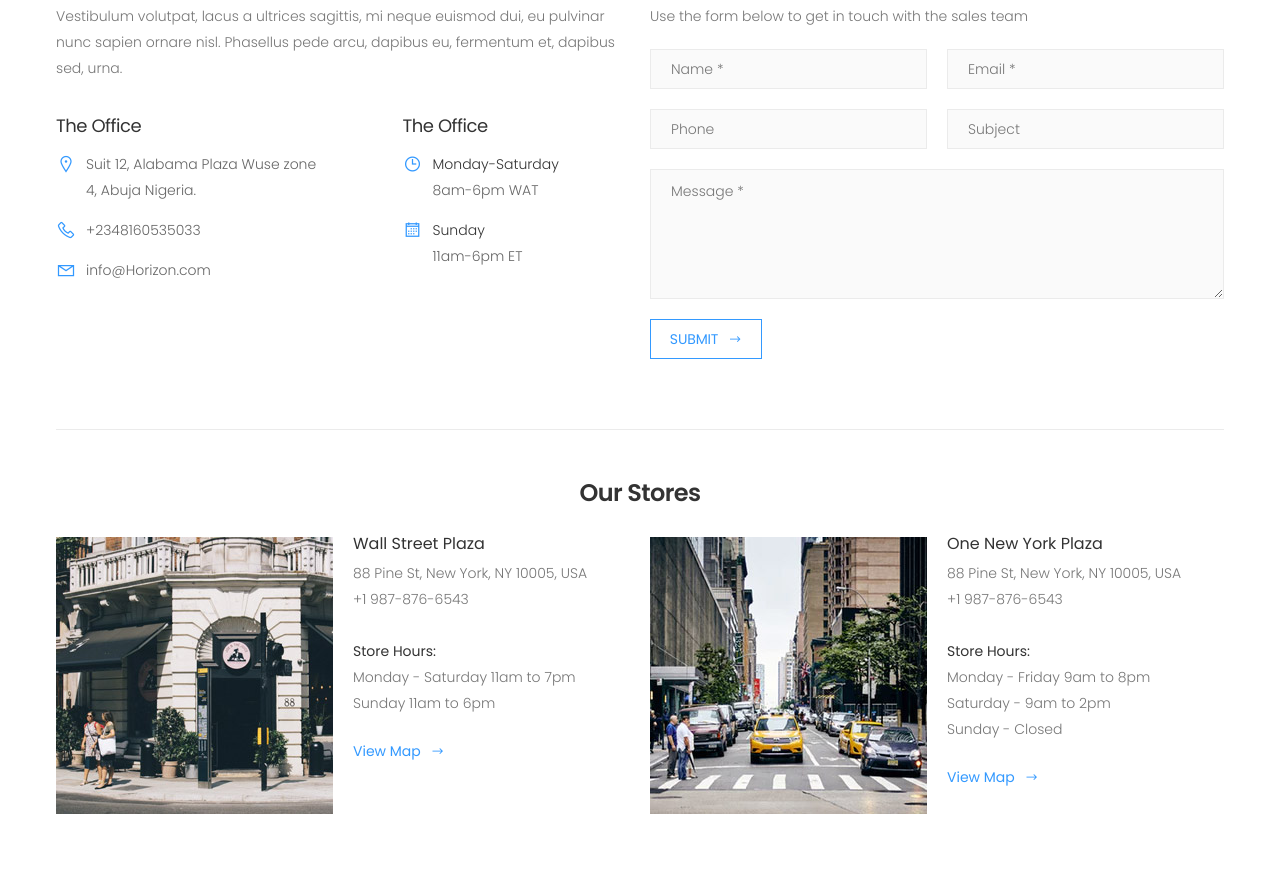
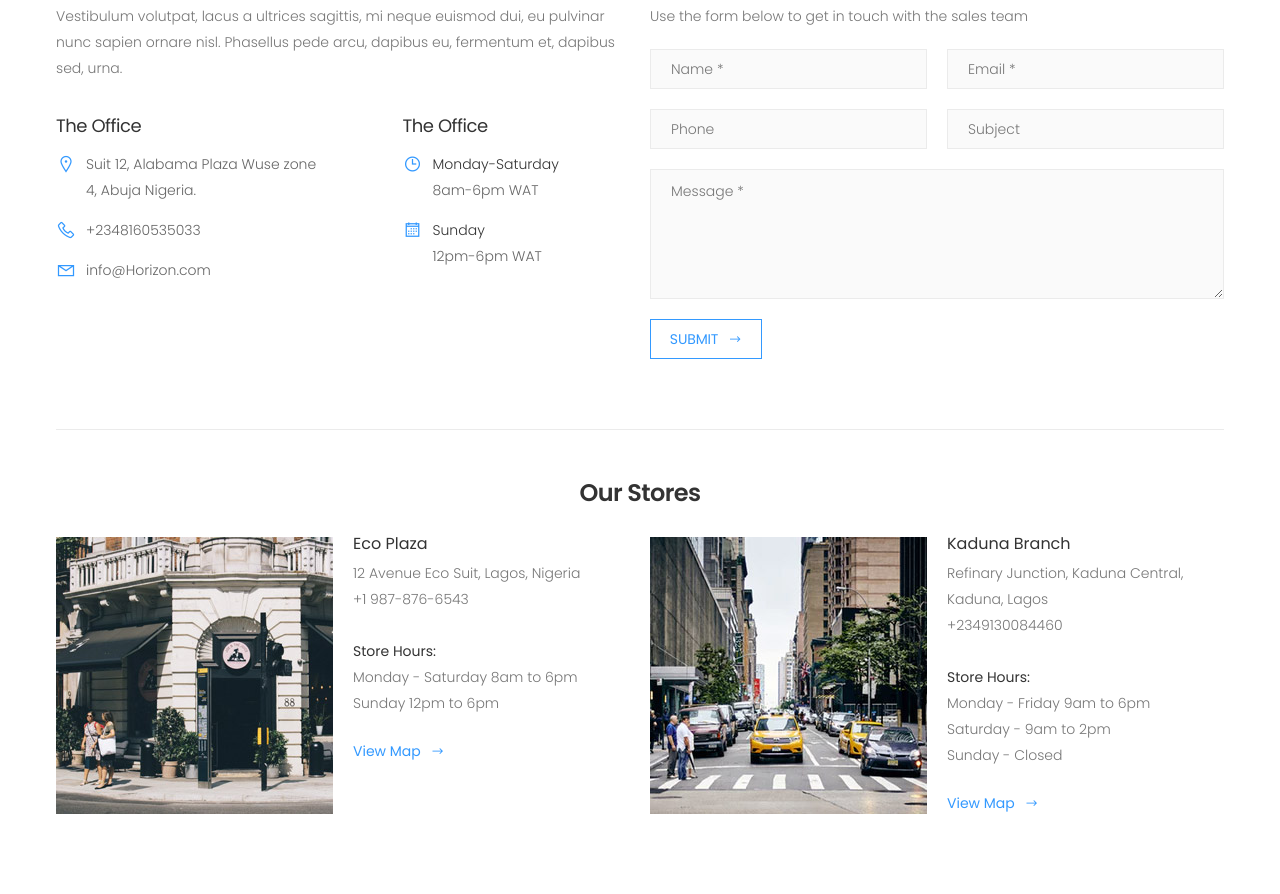
Before and after one commit to DamaMichaelYohanna/e-commerce, a Django app: page /contact in a window 1280 px wide. Shown: the part 810-1704 px from the top of the page. Run offline with Django 4.2, Linux system fonts and the light colour scheme; some libraries are stand-ins or nearby versions.

Commit message:
update templates

```diff
--- a/main/template/main/contact.html
+++ b/main/template/main/contact.html
@@ -77,7 +77,7 @@ About {% endblock %} {% block content %} {% load static %}
                     </li>
                     <li>
                       <i class="icon-calendar"></i>
-                      <span class="text-dark">Sunday</span> <br />11am-6pm ET
+                      <span class="text-dark">Sunday</span> <br />12pm-6pm WAT
                     </li>
                   </ul>
                   <!-- End .contact-list -->
@@ -96,7 +96,11 @@ About {% endblock %} {% block content %} {% load static %}
               Use the form below to get in touch with the sales team
             </p>
 
-            <form action="#" class="contact-form mb-3">
+            <form
+              action="/contact/message"
+              class="contact-form mb-3"
+              method="POST"
+            >
               <div class="row">
                 <div class="col-sm-6">
                   <label for="cname" class="sr-only">Name</label>
@@ -195,15 +199,15 @@ About {% endblock %} {% block content %} {% load static %}
                   <!-- End .col-xl-6 -->
                   <div class="col-sm-7 col-xl-6">
                     <div class="store-content">
-                      <h3 class="store-title">Wall Street Plaza</h3>
+                      <h3 class="store-title">Eco Plaza</h3>
                       <!-- End .store-title -->
-                      <address>88 Pine St, New York, NY 10005, USA</address>
+                      <address>12 Avenue Eco Suit, Lagos, Nigeria</address>
                       <div><a href="tel:#">+1 987-876-6543</a></div>
 
                       <h4 class="store-subtitle">Store Hours:</h4>
                       <!-- End .store-subtitle -->
-                      <div>Monday - Saturday 11am to 7pm</div>
-                      <div>Sunday 11am to 6pm</div>
+                      <div>Monday - Saturday 8am to 6pm</div>
+                      <div>Sunday 12pm to 6pm</div>
 
                       <a href="#" class="btn btn-link" target="_blank"
                         ><span>View Map</span
@@ -236,14 +240,16 @@ About {% endblock %} {% block content %} {% load static %}
 
                   <div class="col-sm-7 col-xl-6">
                     <div class="store-content">
-                      <h3 class="store-title">One New York Plaza</h3>
+                      <h3 class="store-title">Kaduna Branch</h3>
                       <!-- End .store-title -->
-                      <address>88 Pine St, New York, NY 10005, USA</address>
-                      <div><a href="tel:#">+1 987-876-6543</a></div>
+                      <address>
+                        Refinary Junction, Kaduna Central, Kaduna, Lagos
+                      </address>
+                      <div><a href="tel:#">+2349130084460</a></div>
 
                       <h4 class="store-subtitle">Store Hours:</h4>
                       <!-- End .store-subtitle -->
-                      <div>Monday - Friday 9am to 8pm</div>
+                      <div>Monday - Friday 9am to 6pm</div>
                       <div>Saturday - 9am to 2pm</div>
                       <div>Sunday - Closed</div>
 
```
